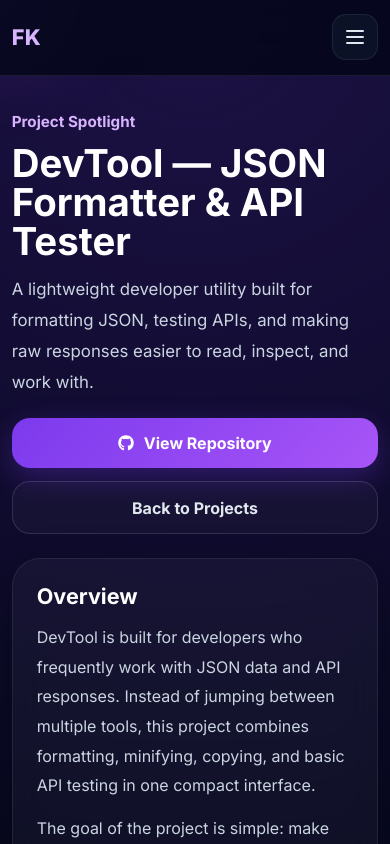
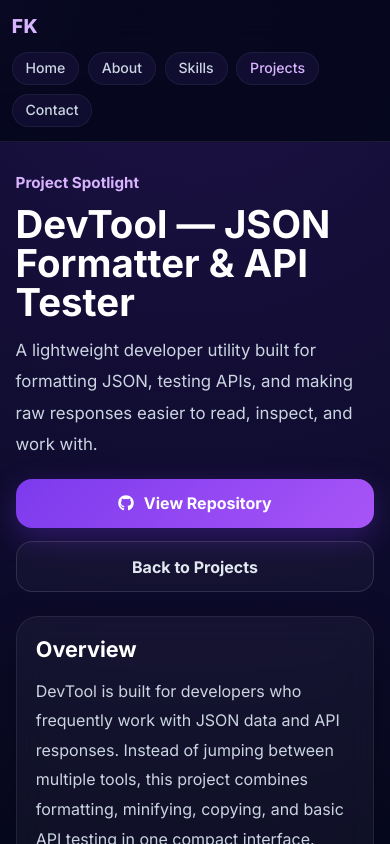
Before and after one commit to Far-200/portfolio-site, a React (Vite) app in the folder site/: page /projects/devtool in a window 390 px wide. Shown: the top 844 px of the page. Built offline with nearby package versions, Linux system fonts and the light colour scheme.

Commit message:
Fixed CSS

```diff
--- a/site/src/components/NavBar.jsx
+++ b/site/src/components/NavBar.jsx
@@ -1,33 +1,18 @@
-import { useState } from "react";
 import { NavLink } from "react-router-dom";
-import { HiOutlineMenu, HiOutlineX } from "react-icons/hi";
 
 function NavBar() {
-  const [menuOpen, setMenuOpen] = useState(false);
-
-  const closeMenu = () => setMenuOpen(false);
-
   return (
     <nav className="navbar">
-      <div className="nav-container">
-        <NavLink to="/" className="logo" onClick={closeMenu}>
+      <div className="nav-container nav-simple">
+        <NavLink to="/" className="logo">
           FK
         </NavLink>
 
-        <button
-          className="menu-toggle"
-          onClick={() => setMenuOpen(!menuOpen)}
-          aria-label="Toggle navigation menu"
-        >
-          {menuOpen ? <HiOutlineX size={24} /> : <HiOutlineMenu size={24} />}
-        </button>
-
-        <div className={`nav-links ${menuOpen ? "nav-open" : ""}`}>
+        <div className="nav-links-inline">
           <NavLink
             to="/"
             end
             className={({ isActive }) => (isActive ? "active-link" : "")}
-            onClick={closeMenu}
           >
             Home
           </NavLink>
@@ -35,7 +20,6 @@ function NavBar() {
           <NavLink
             to="/about"
             className={({ isActive }) => (isActive ? "active-link" : "")}
-            onClick={closeMenu}
           >
             About
           </NavLink>
@@ -43,7 +27,6 @@ function NavBar() {
           <NavLink
             to="/skills"
             className={({ isActive }) => (isActive ? "active-link" : "")}
-            onClick={closeMenu}
           >
             Skills
           </NavLink>
@@ -51,7 +34,6 @@ function NavBar() {
           <NavLink
             to="/projects"
             className={({ isActive }) => (isActive ? "active-link" : "")}
-            onClick={closeMenu}
           >
             Projects
           </NavLink>
@@ -59,7 +41,6 @@ function NavBar() {
           <NavLink
             to="/contact"
             className={({ isActive }) => (isActive ? "active-link" : "")}
-            onClick={closeMenu}
           >
             Contact
           </NavLink>
--- a/site/src/index.css
+++ b/site/src/index.css
@@ -137,7 +137,7 @@ a {
 .navbar {
   position: sticky;
   top: 0;
-  z-index: 1000;
+  z-index: 3000;
   backdrop-filter: blur(18px);
   background: rgba(2, 6, 23, 0.78);
   border-bottom: 1px solid rgba(255, 255, 255, 0.08);
@@ -147,11 +147,14 @@ a {
   width: min(1280px, 94%);
   margin: auto;
   padding: 1rem 0;
+  position: relative;
+}
+
+.nav-simple {
   display: flex;
   align-items: center;
   justify-content: space-between;
   gap: 1rem;
-  position: relative;
 }
 
 .logo {
@@ -159,11 +162,11 @@ a {
   font-weight: 800;
   color: #d8b4fe;
   letter-spacing: 0.5px;
-  z-index: 1002;
   transition:
     color 0.25s ease,
     text-shadow 0.25s ease,
     transform 0.25s ease;
+  flex-shrink: 0;
 }
 
 .logo:hover {
@@ -172,22 +175,24 @@ a {
   transform: translateY(-1px);
 }
 
-.nav-links {
+.nav-links-inline {
   display: flex;
   align-items: center;
   gap: 1.5rem;
   color: #cbd5e1;
   font-weight: 500;
+  min-width: 0;
 }
 
-.nav-links a {
+.nav-links-inline a {
+  white-space: nowrap;
   transition:
     color 0.25s ease,
     text-shadow 0.25s ease,
     transform 0.25s ease;
 }
 
-.nav-links a:hover {
+.nav-links-inline a:hover {
   color: white;
   text-shadow: 0 0 12px rgba(192, 132, 252, 0.2);
 }
@@ -206,27 +211,6 @@ a {
   height: 2px;
   background: linear-gradient(90deg, #c084fc, #f0abfc);
   border-radius: 999px;
-}
-
-.menu-toggle {
-  display: none;
-  width: 46px;
-  height: 46px;
-  border-radius: 14px;
-  border: 1px solid rgba(255, 255, 255, 0.08);
-  background: rgba(15, 23, 42, 0.72);
-  color: #e2e8f0;
-  align-items: center;
-  justify-content: center;
-  cursor: pointer;
-  z-index: 1002;
-  transition: 0.25s ease;
-}
-
-.menu-toggle:hover {
-  color: #d8b4fe;
-  border-color: rgba(192, 132, 252, 0.25);
-  box-shadow: 0 0 16px rgba(168, 85, 247, 0.12);
 }
 
 /* LAYOUT */
@@ -260,6 +244,7 @@ a {
 .badge {
   display: inline-block;
   width: fit-content;
+  max-width: 100%;
   margin-bottom: 0.4rem;
   padding: 0.5rem 1rem;
   border-radius: 999px;
@@ -267,6 +252,7 @@ a {
   background: rgba(139, 92, 246, 0.1);
   color: #ddd6fe;
   font-size: 0.95rem;
+  line-height: 1.45;
   box-shadow: inset 0 1px 0 rgba(255, 255, 255, 0.04);
 }
 
@@ -1238,6 +1224,37 @@ a {
 }
 
 @media (max-width: 700px) {
+  .nav-simple {
+    flex-direction: column;
+    align-items: flex-start;
+    gap: 0.9rem;
+  }
+
+  .nav-links-inline {
+    width: 100%;
+    display: flex;
+    flex-wrap: wrap;
+    gap: 0.65rem;
+  }
+
+  .nav-links-inline a {
+    padding: 0.5rem 0.9rem;
+    border-radius: 999px;
+    background: rgba(139, 92, 246, 0.08);
+    border: 1px solid rgba(255, 255, 255, 0.06);
+    font-size: 0.92rem;
+    line-height: 1.2;
+  }
+
+  .active-link::after {
+    display: none;
+  }
+
+  .active-link {
+    background: rgba(139, 92, 246, 0.16);
+    border-radius: 999px;
+  }
+
   .section {
     width: min(1280px, 94%);
     padding: 2.2rem 0;
@@ -1245,39 +1262,6 @@ a {
 
   .nav-container {
     padding: 0.9rem 0;
-  }
-
-  .menu-toggle {
-    display: flex;
-  }
-
-  .nav-links {
-    position: absolute;
-    top: calc(100% + 0.6rem);
-    left: 3%;
-    right: 3%;
-    display: none;
-    flex-direction: column;
-    align-items: flex-start;
-    gap: 1rem;
-    padding: 1rem;
-    border-radius: 20px;
-    background: rgba(2, 6, 23, 0.96);
-    border: 1px solid rgba(255, 255, 255, 0.08);
-    box-shadow: 0 16px 40px rgba(0, 0, 0, 0.35);
-  }
-
-  .nav-links.nav-open {
-    display: flex;
-  }
-
-  .nav-links a {
-    width: 100%;
-    padding: 0.2rem 0;
-  }
-
-  .active-link::after {
-    bottom: -2px;
   }
 
   .hero {
@@ -1365,6 +1349,68 @@ a {
   }
 }
 
+@media (max-width: 480px) {
+  .section {
+    width: 92%;
+    padding: 1.9rem 0;
+  }
+
+  .nav-container {
+    padding: 0.85rem 0;
+  }
+
+  .logo {
+    font-size: 1.2rem;
+  }
+
+  .nav-links-inline {
+    gap: 0.55rem;
+  }
+
+  .nav-links-inline a {
+    padding: 0.45rem 0.8rem;
+    font-size: 0.88rem;
+  }
+
+  .badge {
+    padding: 0.5rem 0.85rem;
+    font-size: 0.86rem;
+  }
+
+  .hero h1 {
+    font-size: clamp(2.2rem, 12vw, 3.4rem);
+    max-width: 9ch;
+  }
+
+  .hero-text {
+    font-size: 0.98rem;
+    line-height: 1.65;
+  }
+
+  .content-section,
+  .contact-section,
+  .project-card,
+  .skill-card,
+  .building-card,
+  .journey-card,
+  .project-detail-main,
+  .project-detail-side,
+  .project-section-block {
+    padding: 1.2rem;
+    border-radius: 22px;
+  }
+
+  .btn {
+    padding: 0.9rem 1.1rem;
+    border-radius: 16px;
+  }
+
+  .chip {
+    font-size: 0.84rem;
+    padding: 0.5rem 0.8rem;
+  }
+}
+
 /* Reduced Motion */
 @media (prefers-reduced-motion: reduce) {
   html {
```
